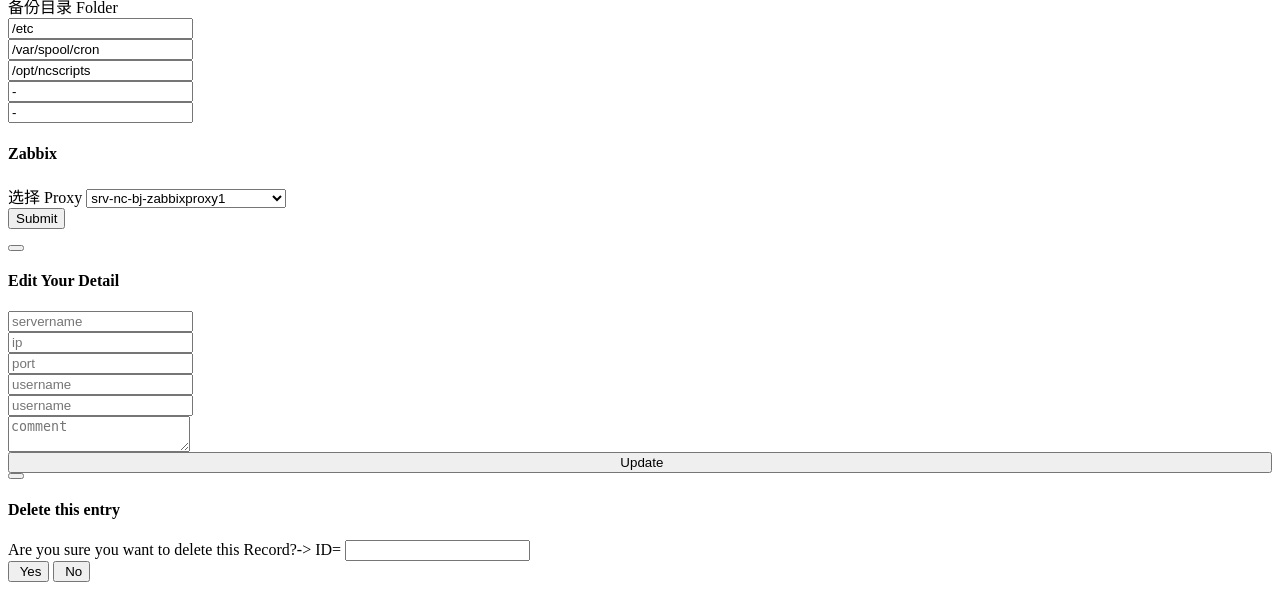
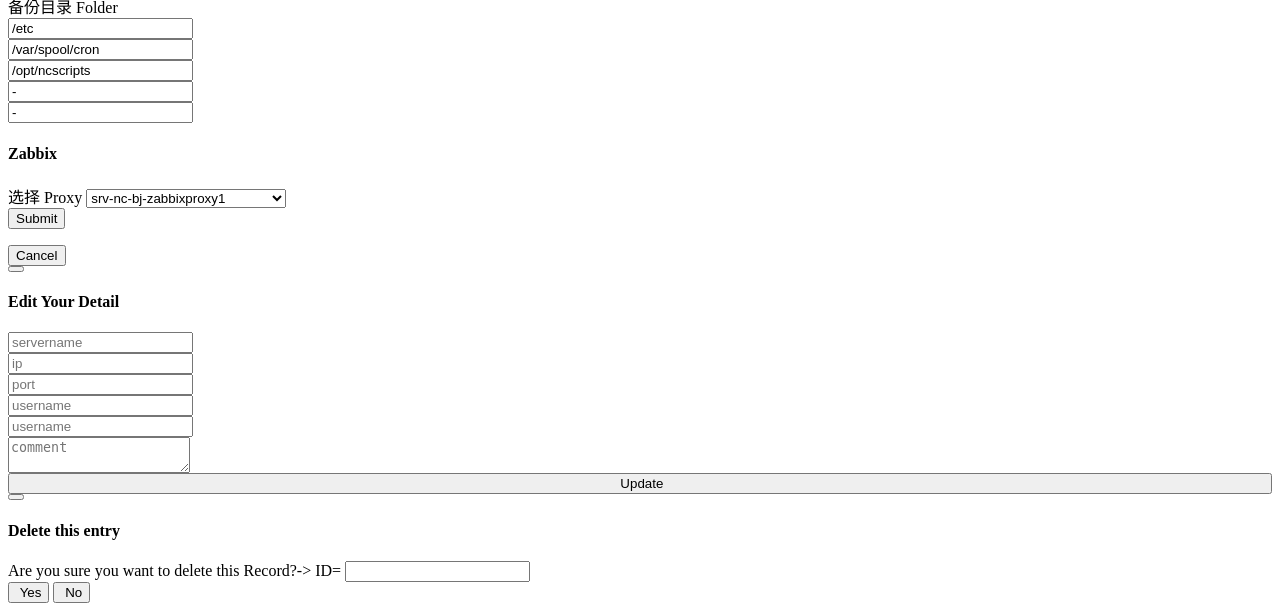
Before and after one commit to Leejung168/design, a Flask app: page /servers in a window 1280 px wide. Shown: the part 1864-2475 px from the top of the page. Before the commit the page ends 2446 px from the top, so only its background shows below. Run offline with Flask 2, Linux system fonts and the light colour scheme; data that the repository does not hold is empty; parts of the project's set-up code (start-up, migrations or seed data) failed here and were passed over.

Commit message:
a little change for button

```diff
--- a/templates/server.html
+++ b/templates/server.html
@@ -105,7 +105,6 @@
                   </div>
                 </div>
               </div>
-
              <div class="modal-body">
               <form role="form" action="/plus_server" method="post">
                 <div class="row setup-content" id="step-1">
@@ -474,12 +473,15 @@
 
 
                     <div class="form-group col-md-12">
-                      <button class="btn btn-success btn-lg pull-right" type="submit">Submit</button>
+                      <button class="btn btn-primary btn-lg pull-right" type="submit">Submit</button>
                     </div>
                   </div>
                 </div>
               </form>
             </div>
+             <div class="modal-footer">
+                <button type="button" class="btn btn-default" data-dismiss="modal">Cancel</button>
+              </div>
         </div>
     </div>
 
```
